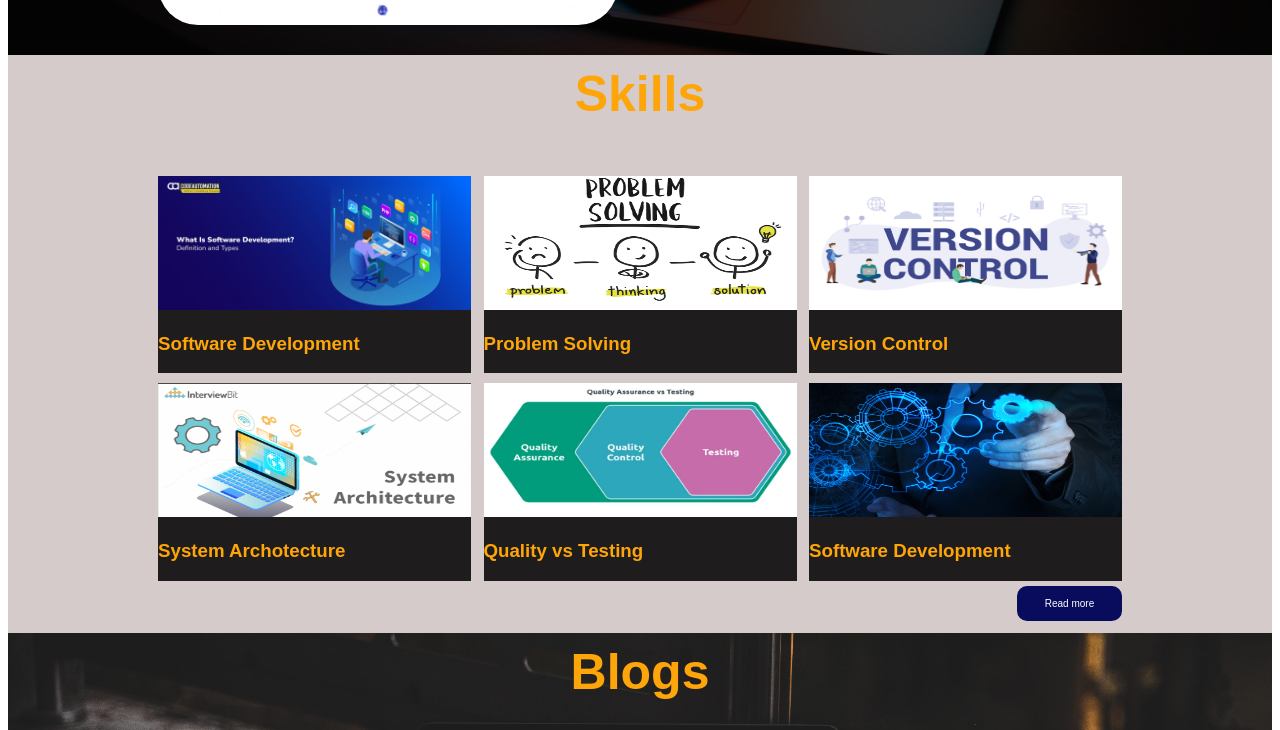
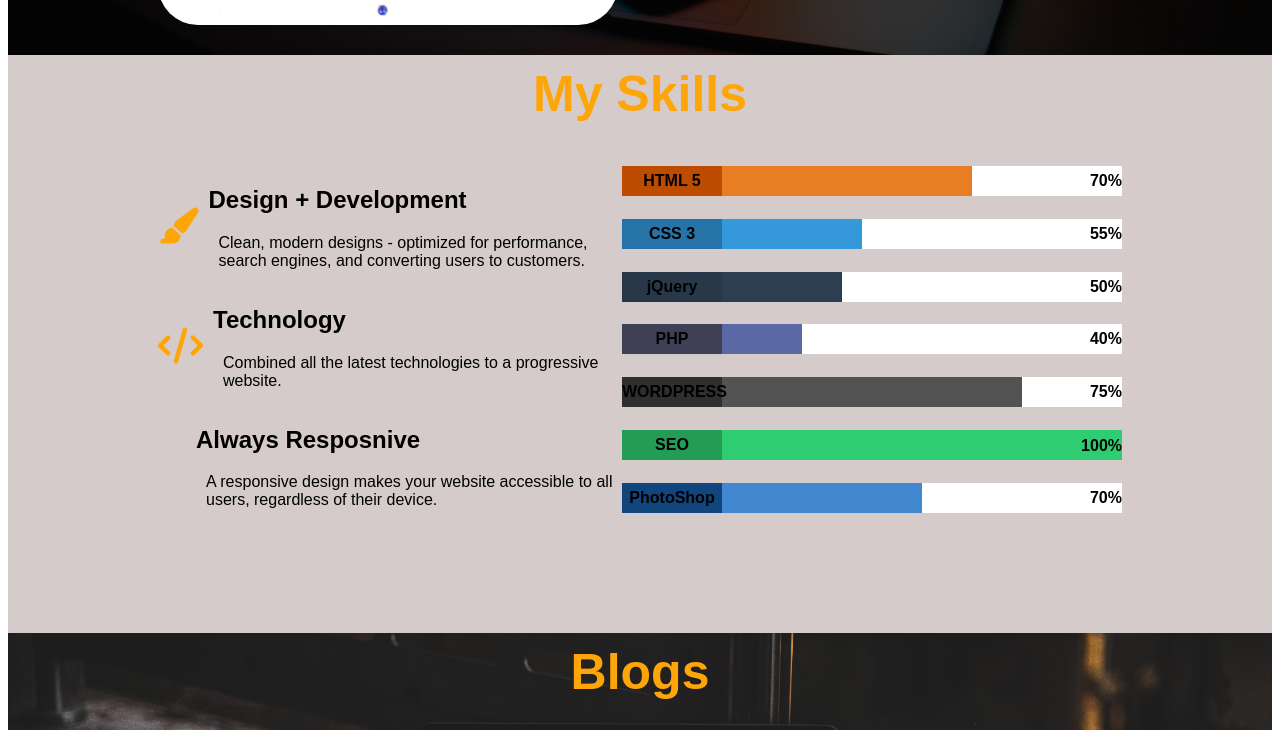
Before and after one commit to pacifiquemboni/pacifique-my-brand, a plain HTML site: page index.html in a window 1280 px wide. Shown: the part 1130-1860 px from the top of the page. Drawn offline with Linux system fonts and the light colour scheme; a web font is replaced by a local one.

Commit message:
home page modification with updated skills section

```diff
--- a/index.css
+++ b/index.css
@@ -6,6 +6,7 @@ body{
     /* background-image: url('images/bg/2.jpg'); */
     background-color: #925d01fa;
     background-position: fixed;
+    background-attachment: fixed;
     background-size: cover;
     color: white;
     height: 588px;
@@ -78,6 +79,16 @@ button{
     font-style: normal;
     font-weight: 400;
     line-height: normal;
+}
+.social{
+    width: 200px;
+    display: flex;
+    justify-content: space-between;
+
+}
+.social img{
+    width: 20px;
+    height: 20px;
 }
 
 /* ABOUT ME SECTION */
@@ -160,11 +171,127 @@ button{
 
     margin-left: 150px;
     margin-right: 150px;
+    display: flex;
 }
 .skills{
     display: flex;
     justify-content: space-between;
    flex-wrap: wrap;
+}
+.skill-design{
+    display: flex;
+    align-items: center;
+    gap: 10px;
+}
+.right-skills{
+    display: grid;
+    gap: 10px;
+}
+
+.html{
+    width: 500px;
+    height: 30px;
+    background-color: white;
+    display: flex;
+    justify-content: space-between;
+    align-items:center ;
+    font-weight: bold;
+}
+.html5{
+    width: 350px;
+    height: 30px;
+    background-color: #E77E23;
+}
+.html5-cont{
+    width: 100px;
+    height: 30px;
+    display: flex;
+    align-items: center;
+    justify-content: space-around;
+    background-color: #BD4C00;
+}
+.css3{
+    width: 240px;
+    height: 30px;
+    background-color: #3598DB;
+}
+.css3-cont{
+    width: 100px;
+    height: 30px;
+    display: flex;
+    align-items: center;
+    justify-content: space-around;
+    background-color: #2673A7;
+}
+.jquery{
+    width: 220px;
+    height: 30px;
+    background-color: #2D3E50;
+}
+.jquery-cont{
+    width: 100px;
+    height: 30px;
+    display: flex;
+    align-items: center;
+    justify-content: space-around;
+    background-color: #283848;
+}
+.php{
+    width: 180px;
+    height: 30px;
+    background-color: #5A68A5;
+}
+.php-cont{
+    width: 100px;
+    height: 30px;
+    display: flex;
+    align-items: center;
+    justify-content: space-around;
+    background-color: #3F4055;
+}
+.wordpress{
+    width: 400px;
+    height: 30px;
+    background-color: #525252;
+}
+.wordpress-cont{
+    width: 100px;
+    height: 30px;
+    display: flex;
+    align-items: center;
+    justify-content: space-around;
+    background-color: #2F2F2F;
+}
+.seo{
+    width: 600px;
+    height: 30px;
+    background-color: #2ECD71;
+}
+.seo-cont{
+    width: 100px;
+    height: 30px;
+    display: flex;
+    align-items: center;
+    justify-content: space-around;
+    background-color: #239C55;
+}
+.seo p{
+    float: right;
+    margin-top: -23px;
+
+}
+.ps{
+    width: 300px;
+    height: 30px;
+    background-color: #4288D0;
+}
+.ps-cont{
+    width: 100px;
+    height: 30px;
+    display: flex;
+    align-items: center;
+    justify-content: space-around;
+    background-color: #11457E;
 }
 .skill{
     color: #FEA609;
@@ -317,12 +444,23 @@ button{
     background-repeat: no-repeat;
     background-size: cover;
     margin-top: -100px;
-    height: 250px;
+    height: 290px;
 }
 .footer-body{
-    padding-top: 170px;
+    padding-top: 180px;
     color: #FEA609;
     text-align: center;
     margin-left: 150px;
     margin-right: 150px;
 }
+.social-footer{
+
+    display: flex;
+   justify-content: center;
+
+}
+.social-footer img{
+    margin-left: 10px;
+    width: 20px;
+    height: 20px;
+}
--- a/index.html
+++ b/index.html
@@ -6,6 +6,7 @@
         <link rel="stylesheet" href="https://fonts.googleapis.com/css?family=Iceland">
         <link rel="stylesheet" href="https://cdnjs.cloudflare.com/ajax/libs/font-awesome/4.7.0/css/font-awesome.min.css">
         <link href="https://fonts.googleapis.com/icon?family=Material+Icons" rel="stylesheet">
+        <script src="https://kit.fontawesome.com/c8abb356dd.js" crossorigin="anonymous"></script>
 
     </head>
     <body>
@@ -34,12 +35,22 @@
                         <p class="left-p2">Are You Looking For a Software Engineer Who Can Help You  Grow your business?
                              Let’s Shake Hands!.
                          </p>
+
                          <a href=""><button>
                             <i class="fa fa-download"></i>
                             Download cv</button></a>
+                            <br><br>
+                            <div class="social">
+                                <img src="images/social/github.png">
+                                <img src="images/social/gmail.png">
+                                <img src="images/social/facebook.png">
+                                <img src="images/social/discord.png">
+                                <img src="images/social/linkedin.png">
+                            </div>
                     </div>
                     <div class="right-image">
                         <img src="images/image.png">
+
                     </div>
                 </div>
             </div>
@@ -79,41 +90,85 @@
         </div>
         <!-- skills section -->
         <div class="skills-div">
-            <center><h1>Skills</h1> </center>
+            <center><h1>My Skills</h1> </center>
             <div class="skills-body">
-                <div class="skills">
-                    <div class="skill">
-                        <img src="images/skills/sofreng.jpeg">
-                        <h3>Software Development</h3>
+                <div class="left-skills">
+                    <div class="skill-design">
+                        <i class="fa fa-paint-brush" style="font-size:36px; color:#FEA609;"></i>
+                        <div class="skill-design-content">
+                            <h2>Design + Development</h2>
+                            <p>Clean, modern designs - optimized for performance, search engines, and converting users to customers.</p>
+                        </div>
                     </div>
-                    <div class="skill">
-                        <img src="images/skills/psolving.jpeg">
-                        <h3>Problem Solving</h3>
+                    <div class="skill-design">
+                        <i class="fas fa-code" style='font-size:36px; color:#FEA609;'></i>
+                        <div class="skill-design-content">
+                            <h2>Technology</h2>
+                            <p>Combined all the latest technologies to a progressive website.</p>
+                        </div>
                     </div>
-                    <div class="skill">
-                        <img src="images/skills/version.jpg">
-                        <h3>Version Control</h3>
+                    <div class="skill-design">
+                        <i class="material-icons" style='font-size:36px; color:#FEA609;' >&#xe331;</i>
+                        <div class="skill-design-content">
+                            <h2>Always Resposnive</h2>
+                            <p>A responsive design makes your website accessible to all users, regardless of their device.</p>
+                        </div>
                     </div>
-                    <div class="skill">
-                        <img src="images/skills/arch.png">
-                        <h3>System Archotecture</h3>
+
+                </div>
+                <div class="right-skills">
+                    <div class="html">
+                        <div class="html5">
+                            <div class="html5-cont">HTML 5</div>
+                        </div>
+                        <p>70%</p>
                     </div>
-                    <div class="skill">
-                        <img src="images/skills/quality.webp">
-                        <h3>Quality vs Testing</h3>
+                    <div class="html">
+                        <div class="css3">
+                            <div class="css3-cont">CSS 3</div>
+                        </div>
+                        <p>55%</p>
                     </div>
-                    <div class="skill">
-                        <img src="images/skills/research.jpg">
-                        <h3>Software Development</h3>
+                    <div class="html">
+                        <div class="jquery">
+                            <div class="jquery-cont">jQuery</div>
+                        </div>
+                        <p>50%</p>
+                    </div>
+                    <div class="html">
+                        <div class="php">
+                            <div class="php-cont">PHP</div>
+                        </div>
+                        <p>40%</p>
+                    </div>
+                    <div class="html">
+                        <div class="wordpress">
+                            <div class="wordpress-cont">WORDPRESS</div>
+                        </div>
+                        <p>75%</p>
+                    </div>
+                    <div class="html">
+                        <div class="seo">
+                            <div class="seo-cont">SEO</div>
+                            <p>100%</p>
+                        </div>
+
+                    </div>
+                    <div class="html">
+                        <div class="ps">
+                            <div class="ps-cont">PhotoShop</div>
+                        </div>
+                        <p>70%</p>
                     </div>
                 </div>
-                <div class="blog-btn">
-                <a href=""><button type="button" >Read more</button></a>
-             </div>
+                <!-- <div class="blog-btn">
+                    <a href=""><button type="button" >Read more</button></a>
+                </div>  -->
             </div>
 
             </div>
         </div>
+
 
         <!-- blogs section -->
         <div class="blog-div">
@@ -285,6 +340,14 @@
         </div>
         <div class="footer">
             <div class="footer-body">
+                <div class="social-footer">
+                    <img src="images/social/github.png">
+                    <img src="images/social/gmail.png">
+                    <img src="images/social/facebook.png">
+                    <img src="images/social/discord.png">
+                    <img src="images/social/linkedin.png">
+                </div>
+                <br>
                 <hr>
                 <h1>2024 pacifiquemboni. All Rights Reserved</h1>
             </div>
```
Also changed, not shown: images/bg/12.jpg (added), images/bg/12.png (added), images/social/discord.png (added), images/social/facebook.png (added), images/social/github.png (added), images/social/gmail.png (added), images/social/linkedin.png (added), images/social/slack.png (added).
